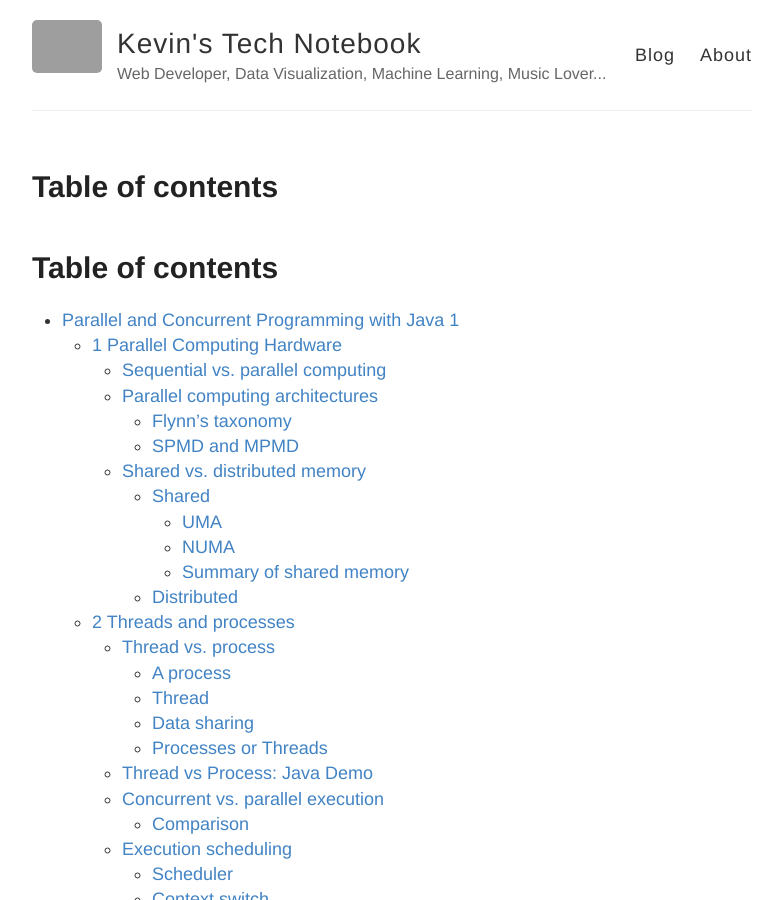
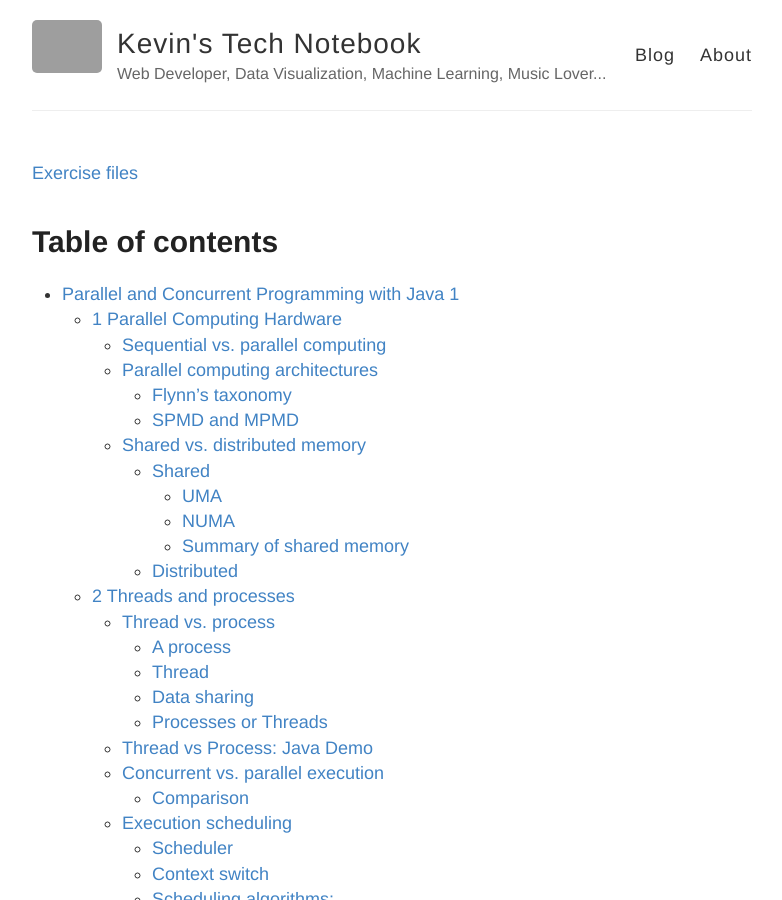
Before and after one commit to KevKeyingLi/KevKeyingLi.github.io, a Jekyll site: the page built from drafts/Parallel and Concurrent Programming with Java/2020-12-16 Parallel and Concurrent Programming with Java.md, in a window 1280 px wide and 900 px high. Shown: the whole window, without its empty margins (248-1030 px from the left). Built offline with Jekyll 4.4.1, drawn with Linux system fonts in a browser that asks for light colours; our own code applies the rules of GitHub Pages for plain Markdown files; grey boxes are pictures that could not be loaded.

Commit message:
Update 2020-12-16 Parallel and Concurrent Programming with Java.md

```diff
--- a/drafts/Parallel and Concurrent Programming with Java/2020-12-16 Parallel and Concurrent Programming with Java.md
+++ b/drafts/Parallel and Concurrent Programming with Java/2020-12-16 Parallel and Concurrent Programming with Java.md
@@ -1,3 +1,4 @@
+[Exercise files](https://github.com/KevKeyingLi/KevKeyingLi.github.io/tree/master/drafts/Exercise%20Files)
 # Table of contents
 <!-- - [Table of contents](#table-of-contents) -->
 - [Parallel and Concurrent Programming with Java 1](#parallel-and-concurrent-programming-with-java-1)
```
